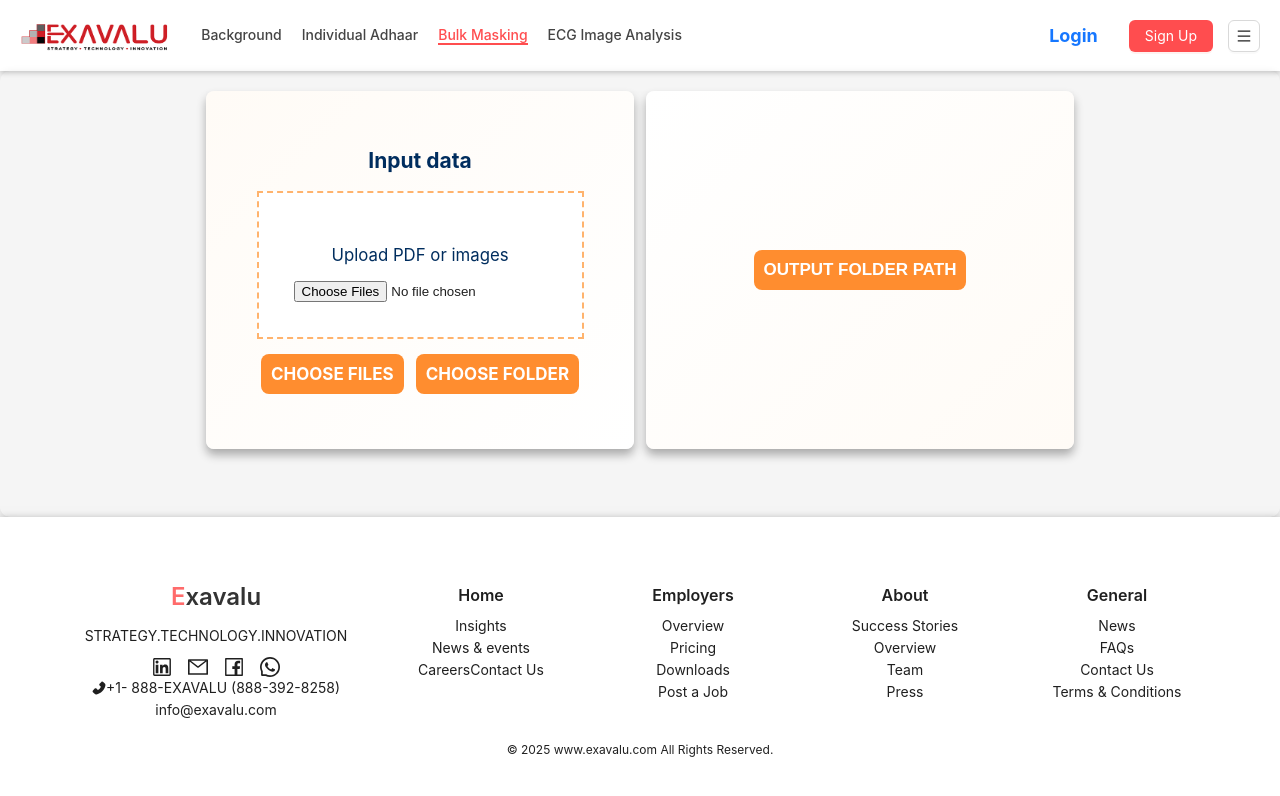
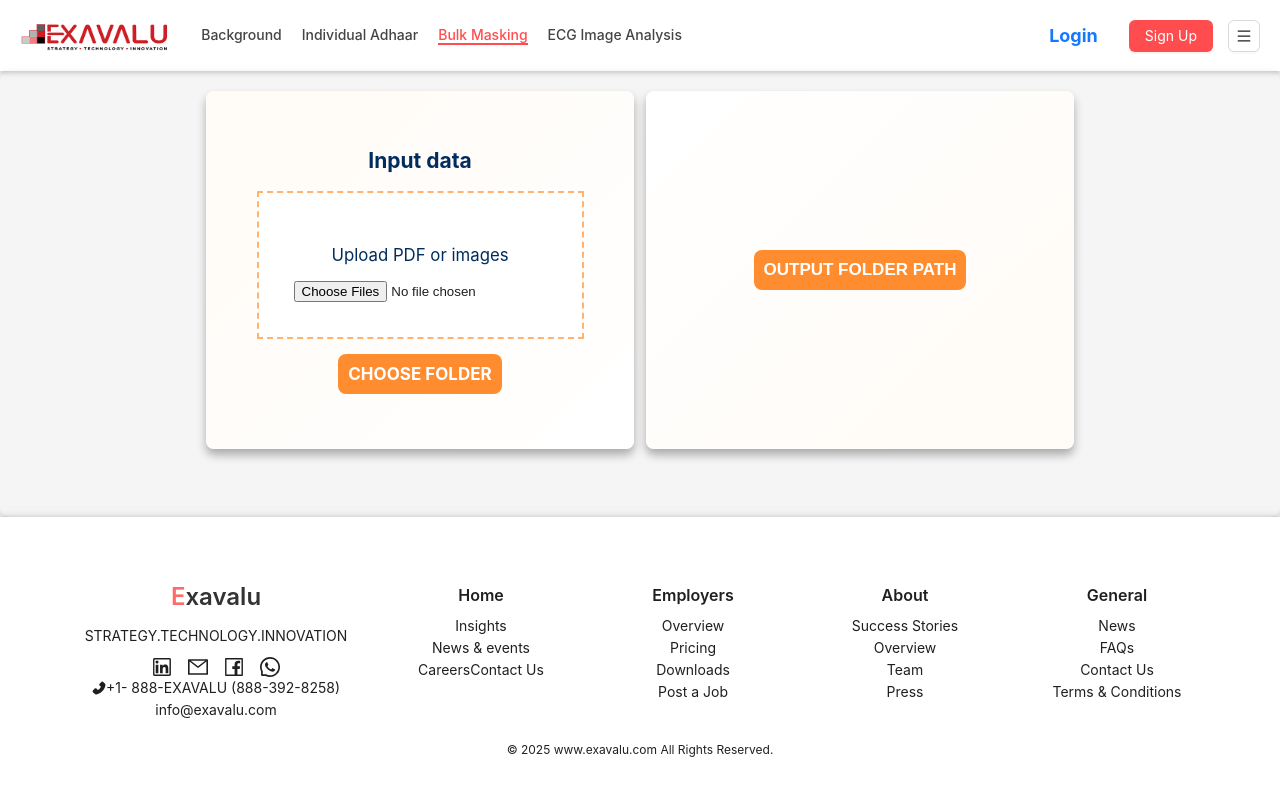
Before and after one commit to Sumona17/Adhaar_Masking_Screen, a React (Create React App) app in the folder frontend/: page /bulkMasking in a window 1280 px wide. Shown: the top 796 px of the page. Built offline with nearby package versions, Linux system fonts and the light colour scheme.

Commit message:
Version1.0.5_buttonRemoved

```diff
--- a/frontend/src/pages/Bulkmasking/BulkMasking.js
+++ b/frontend/src/pages/Bulkmasking/BulkMasking.js
@@ -135,7 +135,7 @@ const BulkMasking = () => {
         </div>
 
         <div className="button-group">
-          <label className="button">
+          {/* <label className="button">
             Choose Files
             <input
               type="file"
@@ -144,7 +144,7 @@ const BulkMasking = () => {
               onChange={handleFileSelect}
               style={{ display: "none" }}
             />
-          </label>
+          </label> */}
 
           <label className="button">
             Choose Folder
```
